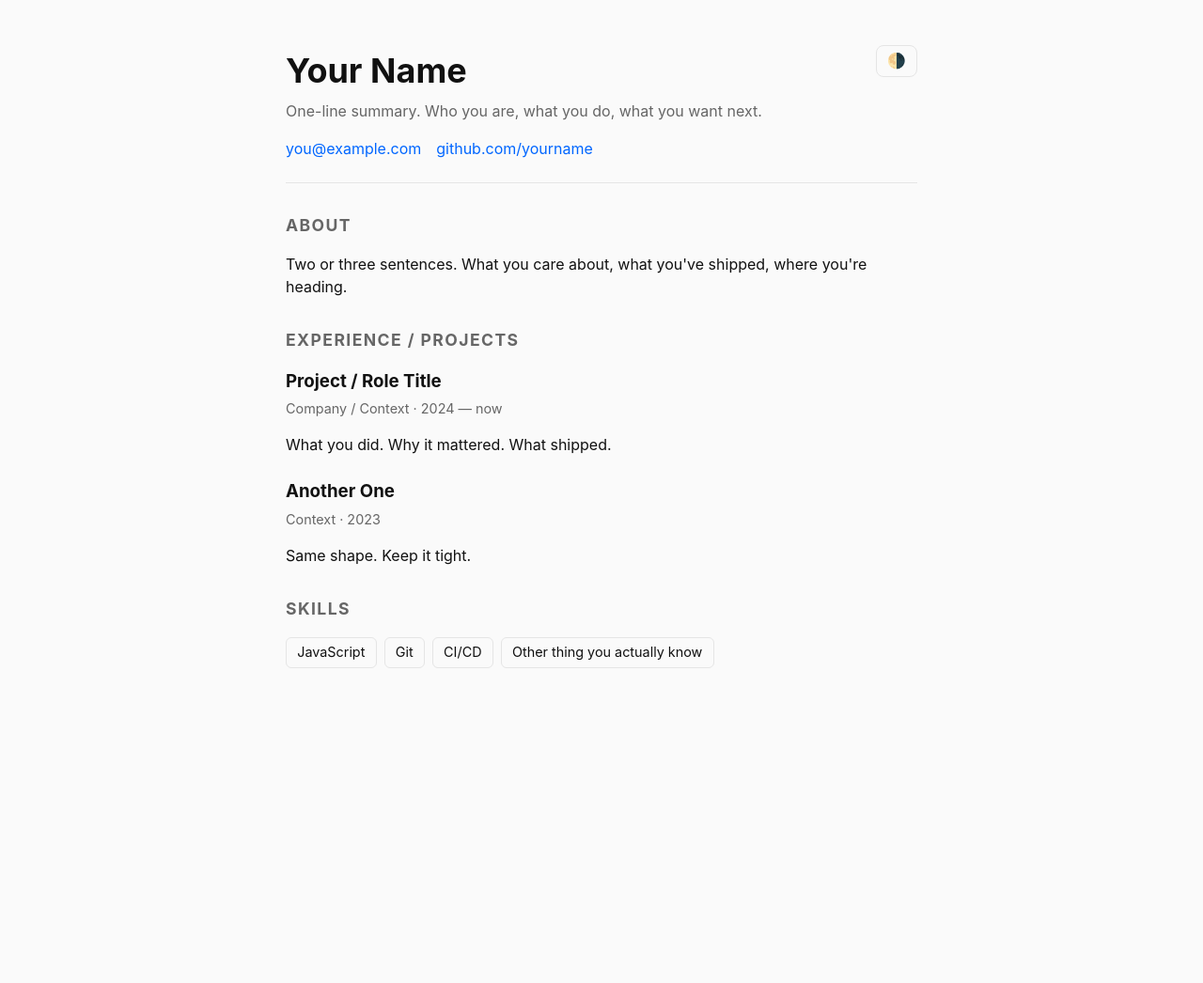
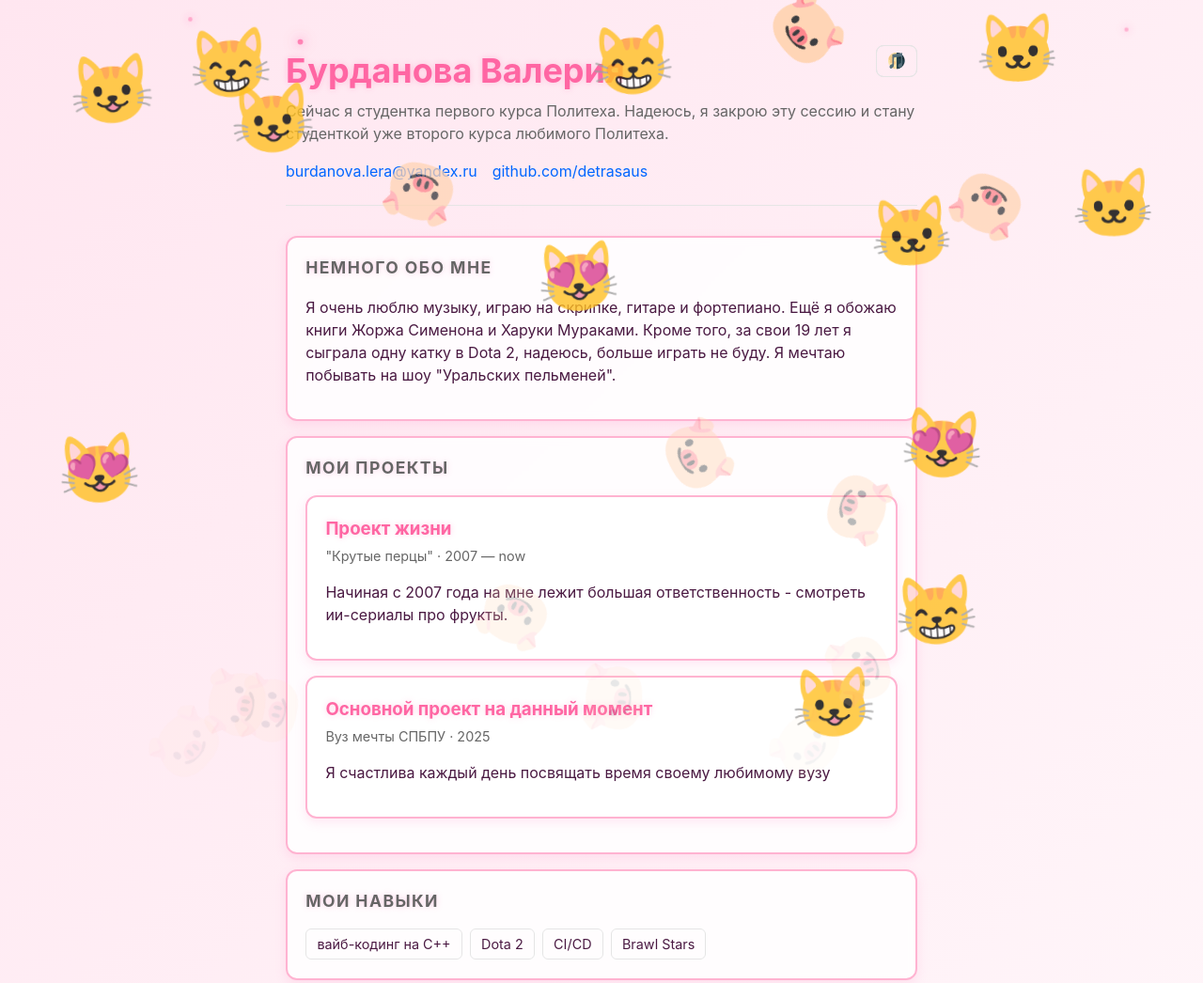
Before and after one commit to detrasaus/Valeria_B, a website built with Vite: page index.html in a window 1280 px wide. Shown: the whole page at 94% size. Before the commit the page ends 800 px from the top, so only its background shows below. Built offline with nearby package versions, Linux system fonts and the light colour scheme.

Commit message:
feat: add pink theme with cats, pigs, sparkles

```diff
--- a/index.html
+++ b/index.html
@@ -3,19 +3,19 @@
   <head>
     <meta charset="UTF-8" />
     <meta name="viewport" content="width=device-width, initial-scale=1.0" />
-    <title>CV — Your Name</title>
+    <title>Бурданова Лерка</title>
     <link rel="stylesheet" href="./style.css" />
   </head>
   <body>
     <main class="cv">
       <header class="cv__header">
-        <h1>Your Name</h1>
+        <h1>Бурданова Валерия</h1>
         <p class="cv__tagline">
-          One-line summary. Who you are, what you do, what you want next.
+          Сейчас я студентка первого курса Политеха. Надеюсь, я закрою эту сессию и стану студенткой уже второго курса любимого Политеха.
         </p>
         <ul class="cv__contacts">
-          <li><a href="mailto:you@example.com">you@example.com</a></li>
-          <li><a href="https://github.com/yourname">github.com/yourname</a></li>
+          <li><a href="mailto:burdanova.lera@yandex.ru">burdanova.lera@yandex.ru</a></li>
+          <li><a href="https://github.com/detrasaus">github.com/detrasaus</a></li>
         </ul>
 
         <!-- TODO: твой нестандартный элемент.
@@ -23,37 +23,37 @@
         <button id="theme-toggle" class="theme-toggle" aria-label="Toggle theme">
           🌗
         </button>
+        <button id="music-toggle" class="theme-toggle" aria-label="Toggle music">🎵</button>
       </header>
 
       <section>
-        <h2>About</h2>
+        <h2>Немного обо мне</h2>
         <p>
-          Two or three sentences. What you care about, what you've shipped,
-          where you're heading.
+          Я очень люблю музыку, играю на скрипке, гитаре и фортепиано. Ещё я обожаю книги Жоржа Сименона и Харуки Мураками. Кроме того, за свои 19 лет я сыграла одну катку в Dota 2, надеюсь, больше играть не буду. Я мечтаю побывать на шоу "Уральских пельменей".
         </p>
       </section>
 
       <section>
-        <h2>Experience / Projects</h2>
+        <h2>Мои проекты</h2>
         <article>
-          <h3>Project / Role Title</h3>
-          <p class="cv__meta">Company / Context · 2024 — now</p>
-          <p>What you did. Why it mattered. What shipped.</p>
+          <h3>Проект жизни</h3>
+          <p class="cv__meta">"Крутые перцы" · 2007 — now</p>
+          <p>Начиная с 2007 года на мне лежит большая ответственность - смотреть ии-сериалы про фрукты.</p>
         </article>
         <article>
-          <h3>Another One</h3>
-          <p class="cv__meta">Context · 2023</p>
-          <p>Same shape. Keep it tight.</p>
+          <h3>Основной проект на данный момент</h3>
+          <p class="cv__meta">Вуз мечты СПБПУ · 2025</p>
+          <p>Я счастлива каждый день посвящать время своему любимому вузу </p>
         </article>
       </section>
 
       <section>
-        <h2>Skills</h2>
+        <h2>Мои навыки</h2>
         <ul class="cv__skills">
-          <li>JavaScript</li>
-          <li>Git</li>
+          <li>вайб-кодинг на C++</li>
+          <li>Dota 2</li>
           <li>CI/CD</li>
-          <li>Other thing you actually know</li>
+          <li>Brawl Stars</li>
         </ul>
       </section>
     </main>
--- a/src/main.js
+++ b/src/main.js
@@ -1,25 +1,112 @@
 // Простой пример "нестандартного элемента": переключатель темы.
 // TODO студент: замени или дополни своим.
 
-const STORAGE_KEY = 'cv-theme';
+// === РОЗОВАЯ ТЕМА С КОТИКАМИ, ОГОНЬКАМИ И ПОРОСЯТАМИ ===
 
-const getInitialTheme = () => {
-  const saved = localStorage.getItem(STORAGE_KEY);
-  if (saved) return saved;
-  return window.matchMedia('(prefers-color-scheme: dark)').matches
-    ? 'dark'
-    : 'light';
-};
+// 1. ГЕНЕРАТОР ОГОНЬКОВ
+function createSparkle() {
+  const el = document.createElement('div');
+  el.className = 'sparkle';
+  el.style.left = Math.random() * 100 + 'vw';
+  el.style.top = Math.random() * 100 + 'vh';
+  el.style.animationDuration = (Math.random() * 1.5 + 1) + 's';
+  document.body.appendChild(el);
+  setTimeout(() => el.remove(), 3000);
+}
 
-const applyTheme = (theme) => {
-  document.documentElement.dataset.theme = theme;
-  localStorage.setItem(STORAGE_KEY, theme);
-};
+// 2. ГЕНЕРАТОР ЛЕТАЮЩИХ КОТИКОВ
+function createCat() {
+  const cats = ['🐱', '', '😺', '😻', '😸', ''];
+  const el = document.createElement('div');
+  el.className = 'floating-cat';
+  el.textContent = cats[Math.floor(Math.random() * cats.length)];
+  el.style.left = Math.random() * 90 + 'vw';
+  el.style.top = Math.random() * 90 + 'vh';
+  el.style.animationDuration = (Math.random() * 3 + 4) + 's';
+  document.body.appendChild(el);
+  setTimeout(() => el.remove(), 8000);
+}
 
-const toggle = document.getElementById('theme-toggle');
-applyTheme(getInitialTheme());
+// 3. ГЕНЕРАТОР ПАДАЮЩИХ ПОРОСЯТ
+function createPig() {
+  const pig = document.createElement('div');
+  pig.className = 'falling-pig';
+  pig.textContent = '🐷';
+  pig.style.left = Math.random() * 100 + 'vw';
+  pig.style.animationDuration = (Math.random() * 3 + 3) + 's';
+  document.body.appendChild(pig);
+  setTimeout(() => pig.remove(), 6500);
+}
 
-toggle?.addEventListener('click', () => {
-  const current = document.documentElement.dataset.theme;
-  applyTheme(current === 'dark' ? 'light' : 'dark');
+// Запускаем генерацию
+for (let i = 0; i < 50; i++) createSparkle();
+for (let i = 0; i < 20; i++) createCat();
+for (let i = 0; i < 20; i++) createPig();
+setInterval(createSparkle, 900);
+setInterval(createCat, 1500);
+setInterval(createPig, 600);
+
+// 4. ЗВУК ПРИ КЛИКЕ (Web Audio API)
+const clickAudioCtx = new (window.AudioContext || window.webkitAudioContext)();
+
+function playPopSound() {
+  if (clickAudioCtx.state === 'suspended') {
+    clickAudioCtx.resume();
+  }
+
+  const osc = clickAudioCtx.createOscillator();
+  const gain = clickAudioCtx.createGain();
+
+  osc.type = 'sine';
+  osc.frequency.setValueAtTime(600, clickAudioCtx.currentTime);
+  osc.frequency.exponentialRampToValueAtTime(300, clickAudioCtx.currentTime + 0.15);
+
+  gain.gain.setValueAtTime(0.12, clickAudioCtx.currentTime);
+  gain.gain.exponentialRampToValueAtTime(0.01, clickAudioCtx.currentTime + 0.15);
+
+  osc.connect(gain);
+  gain.connect(clickAudioCtx.destination);
+
+  osc.start();
+  osc.stop(clickAudioCtx.currentTime + 0.15);
+}
+
+// 5. ОБРАБОТЧИК КЛИКА (котик + звук)
+document.addEventListener('click', (e) => {
+  // Проверяем, что клик не по кнопке
+  if (!e.target.closest('button')) {
+    playPopSound();
+
+    const cat = document.createElement('div');
+    cat.className = 'floating-cat';
+    cat.textContent = '😻';
+    cat.style.left = e.clientX + 'px';
+    cat.style.top = e.clientY + 'px';
+    cat.style.animationDuration = '1.5s';
+    document.body.appendChild(cat);
+    setTimeout(() => cat.remove(), 1500);
+  }
 });
+
+// 6. ФОНОВАЯ МУЗЫКА
+const bgMusic = new Audio('./bg-music.mp3');
+bgMusic.loop = true;
+bgMusic.volume = 0.35;
+
+const musicBtn = document.getElementById('music-toggle');
+let musicPlaying = false;
+
+if (musicBtn) {
+  musicBtn.addEventListener('click', (e) => {
+    e.stopPropagation();
+
+    if (musicPlaying) {
+      bgMusic.pause();
+      musicBtn.textContent = '🎵';
+    } else {
+      bgMusic.play();
+      musicBtn.textContent = '🎶';
+    }
+    musicPlaying = !musicPlaying;
+  });
+}
--- a/style.css
+++ b/style.css
@@ -125,3 +125,93 @@ article h3 {
   padding: 0.3rem 0.7rem;
   font-size: 0.9rem;
 }
+
+/* === РОЗОВАЯ ТЕМА С ОГОНЬКАМИ И КОТИКАМИ === */
+:root {
+  --pink-bg: #ffe6f0;
+  --pink-dark: #ffb3d1;
+  --pink-accent: #ff66a3;
+  --pink-text: #4a1942;
+  --glow: rgba(255, 105, 180, 0.7);
+}
+
+body {
+  background: linear-gradient(135deg, var(--pink-bg), #fff5f9);
+  color: var(--pink-text);
+  position: relative;
+}
+
+/* Мерцающие огоньки */
+.sparkle {
+  position: fixed;
+  width: 5px;
+  height: 5px;
+  background: var(--pink-accent);
+  border-radius: 50%;
+  box-shadow: 0 0 8px var(--glow), 0 0 16px var(--glow);
+  animation: twinkle 2s infinite ease-in-out;
+  pointer-events: none;
+  z-index: 0;
+}
+
+@keyframes twinkle {
+  0%, 100% { opacity: 0.3; transform: scale(0.8); }
+  50% { opacity: 1; transform: scale(1.3); }
+}
+
+/* Летающие котики - стали БОЛЬШИМИ */
+.floating-cat {
+  position: fixed;
+  font-size: 4.5rem; /* Было 1.8rem, теперь огромные */
+  opacity: 0.8;
+  animation: floatCat 5s ease-in-out infinite;
+  pointer-events: none;
+  z-index: 0;
+}
+
+/* Падающие поросята - стали БОЛЬШИМИ */
+.falling-pig {
+  position: fixed;
+  top: -80px; /* Чуть выше старт */
+  font-size: 4rem; /* Было 1.6rem */
+  animation: fallDown linear forwards;
+  pointer-events: none;
+  z-index: 0;
+}
+
+
+@keyframes fallDown {
+  0% { transform: translateY(0) rotate(0deg); opacity: 1; }
+  100% { transform: translateY(110vh) rotate(720deg); opacity: 0; }
+}
+
+@keyframes floatCat {
+  0%, 100% { transform: translateY(0) rotate(-5deg); }
+  50% { transform: translateY(-25px) rotate(5deg); }
+}
+
+/* Оформление блоков под тему */
+section, article {
+  background: rgba(255, 255, 255, 0.85);
+  border: 2px solid var(--pink-dark);
+  border-radius: 12px;
+  padding: 1.2rem;
+  margin-bottom: 1rem;
+  box-shadow: 0 4px 12px rgba(255, 105, 180, 0.15);
+  backdrop-filter: blur(4px);
+}
+
+h1, h2, h3 {
+  color: var(--pink-accent);
+  text-shadow: 0 0 6px rgba(255, 105, 180, 0.3);
+}
+
+a {
+  color: var(--pink-accent);
+  text-decoration: none;
+  transition: 0.2s;
+}
+a:hover {
+  text-shadow: 0 0 8px var(--glow);
+  transform: scale(1.02);
+}
```
Also changed, not shown: 2 other files.
